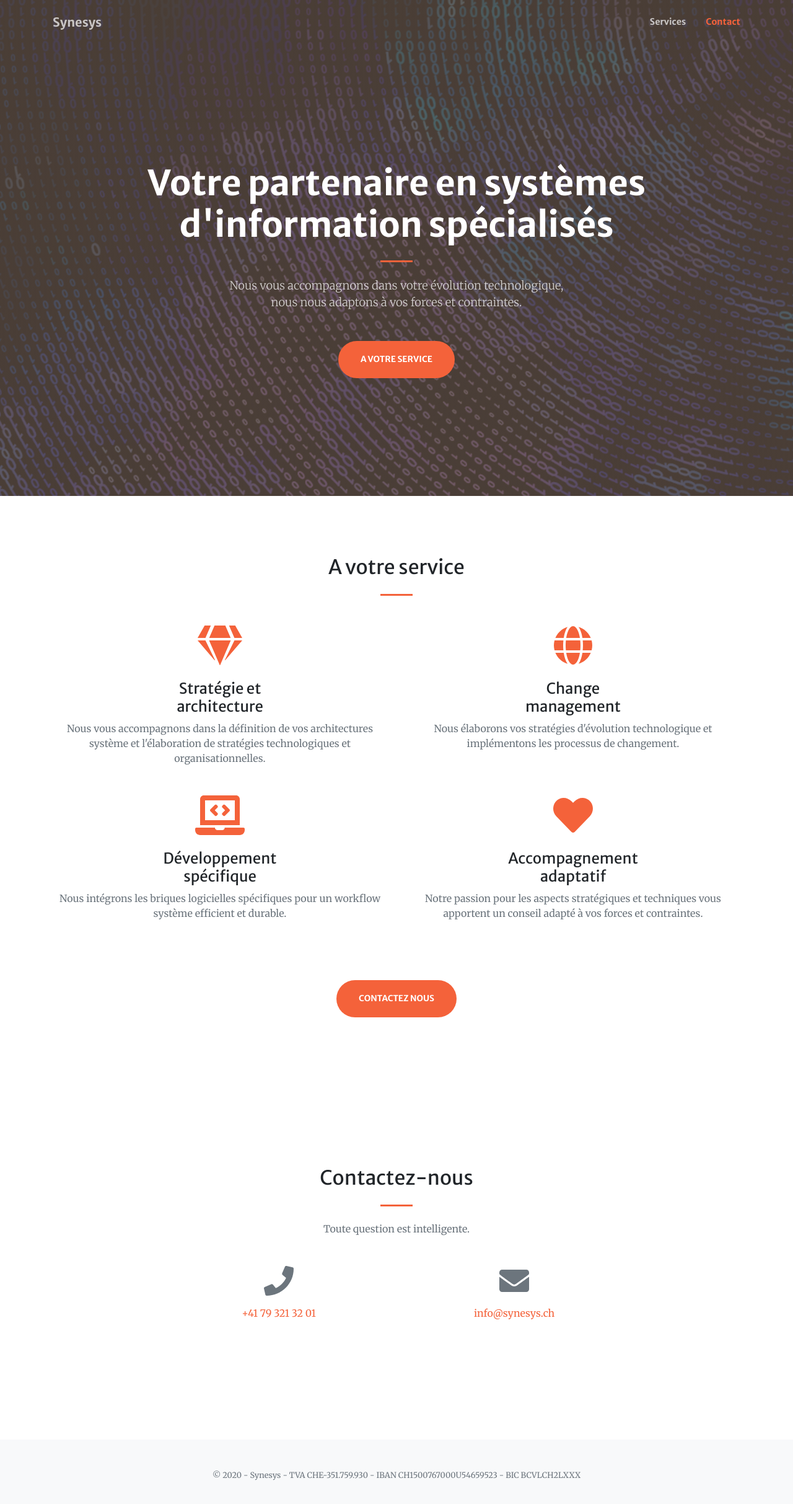
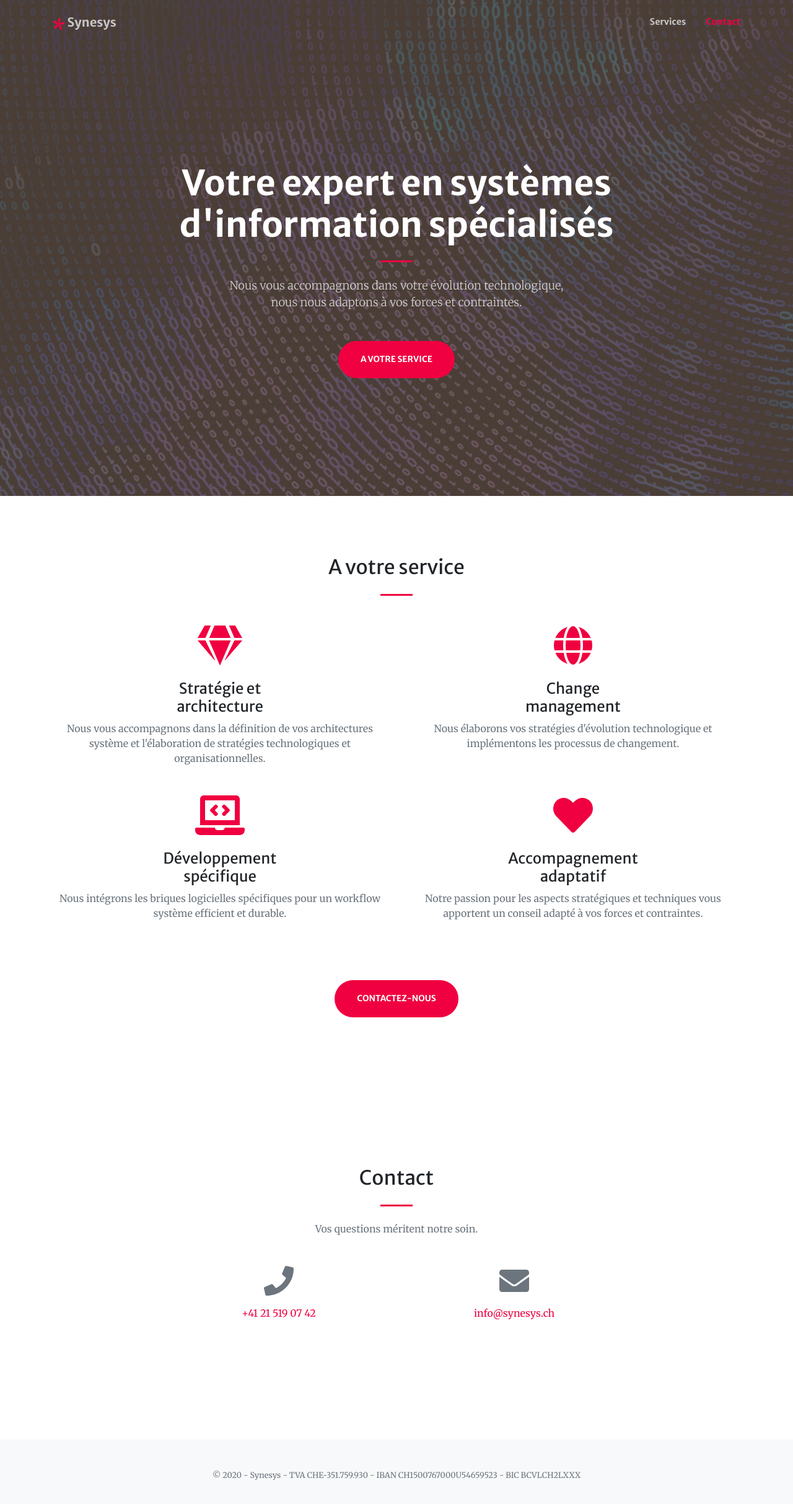
Before and after one commit to synesys/synesys.github.io, a plain HTML site: page index.html in a window 1280 px wide. Shown: the whole page at 62% size. Drawn offline with nearby package versions, Linux system fonts and the light colour scheme.

Commit message:
Add basic branding

```diff
--- /dev/null
+++ b/css/custom.css
@@ -0,0 +1,14 @@
+.icon-logo path {
+    fill: #f00040;
+    transition: fill 6s ease; /* out */
+}
+
+/* .icon-logo:hover path {
+    fill: #0df;
+    transition: fill 1s ease;
+} */
+
+ .icon-spin {
+    animation: icon-spin 240s linear infinite;
+}
+@keyframes icon-spin { 100% { transform:rotate(360deg); } }
--- a/index.html
+++ b/index.html
@@ -7,7 +7,7 @@
         <meta name="author" content="" />
         <title>Synesys</title>
         <!-- Favicon-->
-        <link rel="icon" type="image/x-icon" href="assets/img/favicon.ico" />
+        <link rel="icon" type="image/x-icon" href="assets/img/favicon.png" />
         <!-- Font Awesome icons (free version)-->
         <script src="https://use.fontawesome.com/releases/v5.13.0/js/all.js" crossorigin="anonymous"></script>
         <!-- Google fonts-->
@@ -17,13 +17,17 @@
         <link href="https://cdnjs.cloudflare.com/ajax/libs/magnific-popup.js/1.1.0/magnific-popup.min.css" rel="stylesheet" />
         <!-- Core theme CSS (includes Bootstrap)-->
         <link href="css/styles.css" rel="stylesheet" />
+        <link href="css/custom.css" rel="stylesheet" />
     </head>
     <body id="page-top">
         <!-- Navigation-->
         <nav class="navbar navbar-expand-lg navbar-light fixed-top py-3" id="mainNav">
             <div class="container">
                 <a class="navbar-brand js-scroll-trigger" href="#page-top">
-                    Synesys
+                    <img class="icon-logo icon-spin"
+                         style="height:1em; vertical-align:sub"
+                         src="assets/img/flower.svg">
+                   Synesys
                 </a>
                 <button class="navbar-toggler navbar-toggler-right" type="button" data-toggle="collapse" data-target="#navbarResponsive" aria-controls="navbarResponsive" aria-expanded="false" aria-label="Toggle navigation"><span class="navbar-toggler-icon"></span></button>
                 <div class="collapse navbar-collapse" id="navbarResponsive">
@@ -42,7 +46,7 @@
                 <div class="row h-100 align-items-center justify-content-center text-center">
                     <div class="col-lg-10 align-self-end">
                         <h1 class="text-white font-weight-bold">
-                            Votre partenaire en systèmes d'information spécialisés
+                            Votre expert en systèmes d'information spécialisés
                         </h1>
                         <hr class="divider my-4" />
                     </div>
@@ -130,7 +134,7 @@
                 </div>
                 <div class="text-center mt-5">
                     <a class="btn btn-primary btn-xl js-scroll-trigger" href="#contact">
-                        Contactez nous
+                        Contactez-nous
                     </a>
                 </div>
             </div>
@@ -203,18 +207,18 @@
                 <div class="row justify-content-center">
                     <div class="col-lg-8 text-center">
                         <h2 class="mt-5">
-                            Contactez-nous
+                            Contact
                         </h2>
                         <hr class="divider my-4" />
                         <p class="text-muted mb-5">
-                            Toute question est intelligente.
+                            Vos questions méritent notre soin.
                         </p>
                     </div>
                 </div>
                 <div class="row mb-5">
                     <div class="col-lg-4 mb-sm-5 ml-auto text-center">
                         <i class="fas fa-phone fa-3x mb-3 text-muted"></i>
-                        <a class="d-block" href="tel:+41793213201">+41 79 321 32 01</a>
+                        <a class="d-block" href="tel:+41215190742">+41 21 519 07 42</a>
                     </div>
                     <div class="col-lg-4 mr-auto text-center">
                         <i class="fas fa-envelope fa-3x mb-3 text-muted"></i>
@@ -244,5 +248,7 @@
         <script src="https://cdnjs.cloudflare.com/ajax/libs/magnific-popup.js/1.1.0/jquery.magnific-popup.min.js"></script>
         <!-- Core theme JS-->
         <script src="js/scripts.js"></script>
+        <!-- Custom JS-->
+        <script src="js/custom.js"></script>
     </body>
 </html>
--- /dev/null
+++ b/js/custom.js
@@ -0,0 +1,28 @@
+/**
+ * Replaces all <img src="*.svg"> with <svg> containing src contents.
+ * https://stackoverflow.com/a/35126817/1300775
+ */
+$(document).ready(function() {
+
+    $('img[src$=".svg"]').each(function() {
+        var $img = jQuery(this);
+        var imgURL = $img.attr('src');
+        var attributes = $img.prop("attributes");
+
+        $.get(imgURL, function(data) {
+            // Get the SVG tag, ignore the rest
+            var $svg = jQuery(data).find('svg');
+
+            // Remove any invalid XML tags
+            $svg = $svg.removeAttr('xmlns:a');
+
+            // Loop through IMG attributes and apply on SVG
+            $.each(attributes, function() {
+                $svg.attr(this.name, this.value);
+            });
+
+            // Replace IMG with SVG
+            $img.replaceWith($svg);
+        }, 'xml');
+    });
+});
```
Also changed, not shown: assets/img/favicon.ico (deleted), assets/img/favicon.png (added), assets/img/flower.svg (added), css/styles.css.
